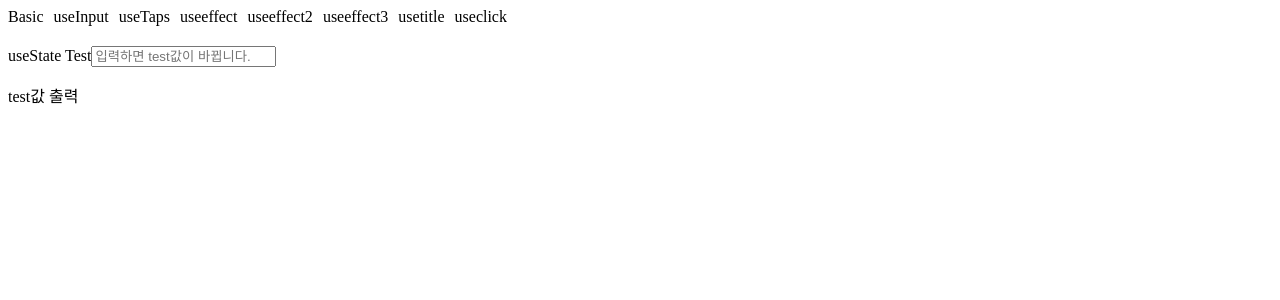
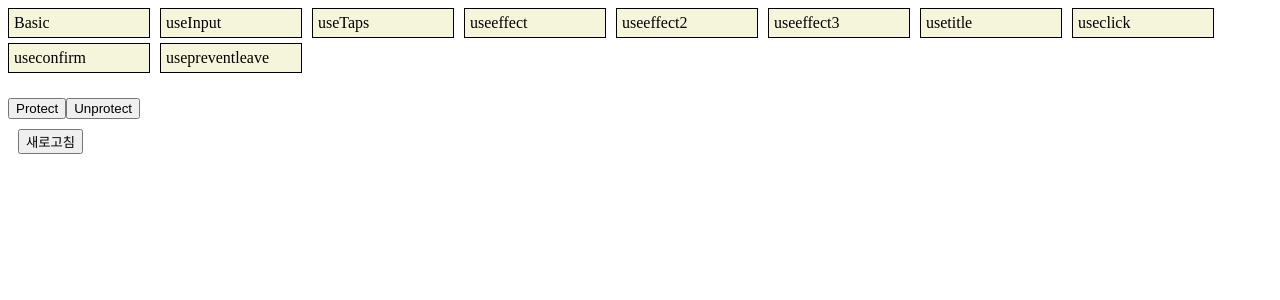
Before and after one commit to Real-Bird/reactHooks, a React (Create React App) app: page /#/usepreventleave in a window 1280 px wide. Before the commit this address led to /#/. Shown: the top 300 px of the page. Built offline with nearby package versions, Linux system fonts and the light colour scheme.

Commit message:
22-02-23

```diff
--- a/src/component/Navi.js
+++ b/src/component/Navi.js
@@ -52,6 +52,18 @@ const Navigation = () => (
     >
       useclick
     </Link>
+    <Link
+      to="/useconfirm"
+      style={{ marginRight: 10, textDecoration: "none", color: "black" }}
+    >
+      useconfirm
+    </Link>
+    <Link
+      to="/usepreventleave"
+      style={{ marginRight: 10, textDecoration: "none", color: "black" }}
+    >
+      usepreventleave
+    </Link>
   </nav>
 );
 
--- a/src/component/Router.js
+++ b/src/component/Router.js
@@ -14,6 +14,8 @@ import Effect2 from "../router/Effect2";
 import Effect3 from "../router/Effect3";
 import Title from "../router/Title";
 import Click from "../router/Click";
+import Confirm from "../router/Confirm";
+import PreventLeave from "../router/PreventLeave";
 
 const AppRouter = () => {
   return (
@@ -45,6 +47,12 @@ const AppRouter = () => {
           <Route exact path="/useclick">
             <Click />
           </Route>
+          <Route exact path="/useconfirm">
+            <Confirm />
+          </Route>
+          <Route exact path="/usepreventleave">
+            <PreventLeave />
+          </Route>
           <Redirect from="*" to="/" />
         </Switch>
       </Router>
--- /dev/null
+++ b/src/component/UseConfirm.js
@@ -0,0 +1,31 @@
+import React, { useState } from "react";
+
+const useConfirm = (message, onConfirm, onCancel) => {
+  if (!onConfirm || typeof onConfirm !== "function") {
+    return;
+  }
+  if (!onCancel && typeof onConfirm !== "function") {
+    return;
+  }
+  const confirmAction = () => {
+    if (window.confirm(message)) {
+      onConfirm();
+    } else {
+      onCancel();
+    }
+  };
+  return confirmAction;
+};
+
+const UseConfirm = () => {
+  const deleteWorld = () => console.log("I'm deleted.");
+  const cancelWorld = () => console.log("I'm canceled.");
+  const confirmDelete = useConfirm("Are you sure?", deleteWorld, cancelWorld);
+  return (
+    <div>
+      <button onClick={confirmDelete}>Delete the world</button>
+    </div>
+  );
+};
+
+export default UseConfirm;
--- /dev/null
+++ b/src/component/UsePreventLeave.js
@@ -0,0 +1,28 @@
+import React, { useState } from "react";
+
+const usePreventLeave = () => {
+  const listener = (event) => {
+    event.preventDefault();
+    event.returnValue = "";
+  };
+  const enablePrevent = () => window.addEventListener("beforeunload", listener);
+  const disablePrevent = () =>
+    window.removeEventListener("beforeunload", listener);
+  return { enablePrevent, disablePrevent };
+};
+
+const UsePreventLeave = () => {
+  const { enablePrevent, disablePrevent } = usePreventLeave();
+  const newWindow = () => location.reload();
+  return (
+    <div>
+      <button onClick={enablePrevent}>Protect</button>
+      <button onClick={disablePrevent}>Unprotect</button>
+      <div style={{ margin: 10 }}>
+        <button onClick={newWindow}>새로고침</button>
+      </div>
+    </div>
+  );
+};
+
+export default UsePreventLeave;
--- a/src/index.js
+++ b/src/index.js
@@ -1,6 +1,7 @@
 import { StrictMode } from "react";
 import ReactDOM from "react-dom";
 import App from "./component/App";
+import "./styles.css";
 
 const rootElement = document.getElementById("root");
 ReactDOM.render(
--- /dev/null
+++ b/src/router/Confirm.js
@@ -0,0 +1,11 @@
+import React from "react";
+import UseConfirm from "../component/UseConfirm";
+
+const Confirm = () => {
+  return (
+    <div>
+      <UseConfirm />
+    </div>
+  );
+};
+export default Confirm;
--- /dev/null
+++ b/src/router/PreventLeave.js
@@ -0,0 +1,11 @@
+import React from "react";
+import UsePreventLeave from "../component/UsePreventLeave";
+
+const PreventLeave = () => {
+  return (
+    <div>
+      <UsePreventLeave />
+    </div>
+  );
+};
+export default PreventLeave;
--- a/src/styles.css
+++ b/src/styles.css
@@ -9,3 +9,18 @@
   min-height: 60px;
   overflow: hidden;
 }
+
+a {
+  border: 1px solid black;
+  padding: 5px;
+  margin-bottom: 5px;
+  float: left;
+  width: 130px;
+  background-color: beige;
+}
+
+nav {
+  display: flex;
+  flex-direction: row;
+  flex-wrap: wrap;
+}
```
